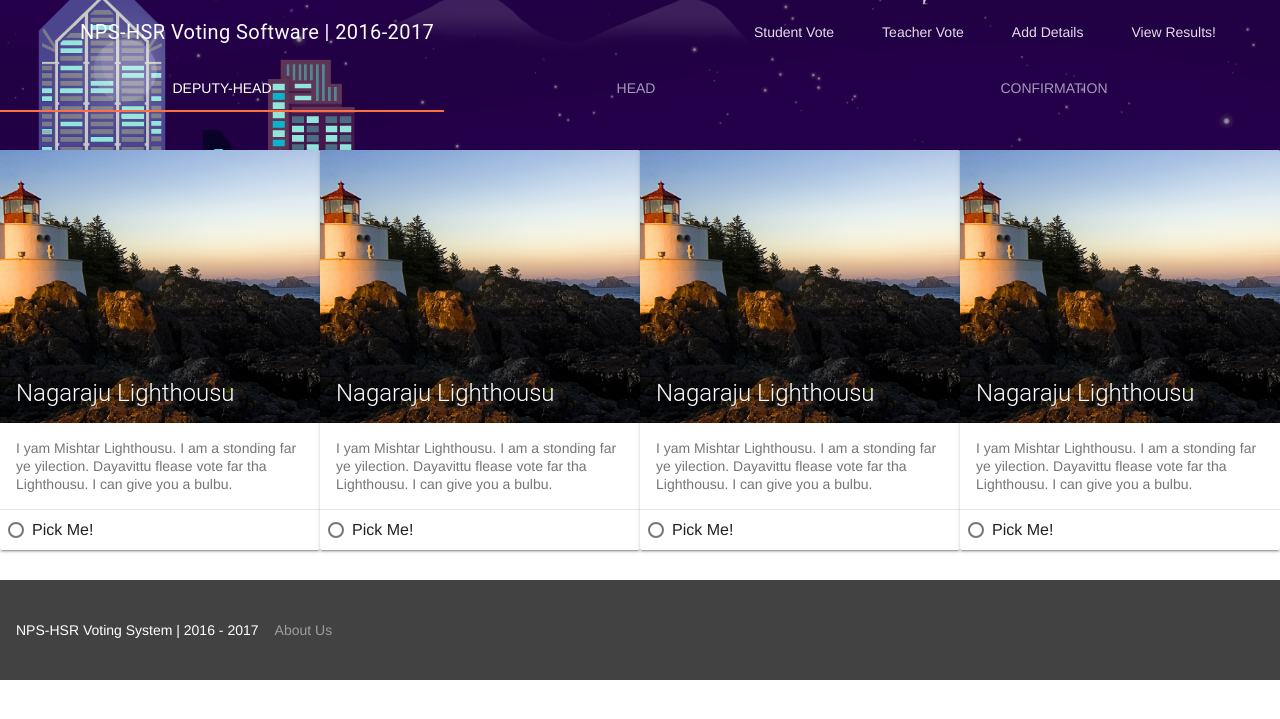
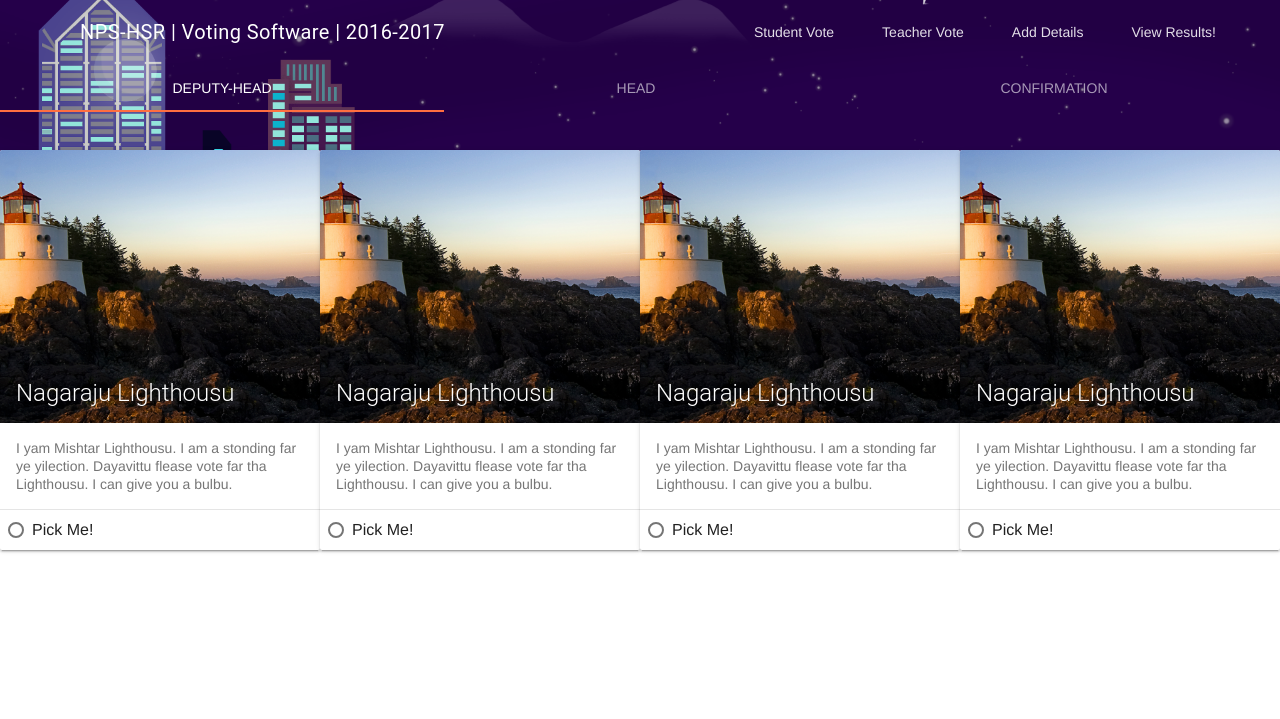
Before and after one commit to drakonizer/nps-dev, a PHP site: page / in a window 1280 px wide. Shown: the top 719 px of the page. Run offline with PHP 8.4, Linux system fonts and the light colour scheme; some libraries are stand-ins or nearby versions.

Commit message:
Revert "Add footer, minor changes"

```diff
--- a/index.html
+++ b/index.html
@@ -30,7 +30,7 @@
 			<header class="mdl-layout__header mdl-layout__header--transparent" >
 				<div class="mdl-layout__header-row">
 					<!-- Title -->
-					<span class="mdl-layout-title">NPS-HSR Voting Software | 2016-2017</span>
+					<span class="mdl-layout-title">NPS-HSR | Voting Software | 2016-2017</span>
 					<!--NOTE: We will use a different image and change the color of the text in the header accordingly -->
 					<!-- Add spacer, to align navigation to the right -->
 					<div class="mdl-layout-spacer"></div>
@@ -136,17 +136,5 @@
 		</div>
 		<!-- end of cards -->
 	</div>
-</body>
-
-	<!-- footer -->
-	<footer class="mdl-mini-footer" id="myfoot">
-	  <div class="mdl-mini-footer__left-section">
-	    <div class="mdl-logo">NPS-HSR Voting System | 2016 - 2017</div>
-	    <ul class="mdl-mini-footer__link-list">
-	      <li><a href="#">About Us</a></li>
-	    </ul>
-	  </div>
-	</footer>
-
-
+	</body>
 </html>
--- a/style.css
+++ b/style.css
@@ -5,27 +5,31 @@ div#bread {
 	margin-right: 0px;
 }
 
-div#logo a {
+div#logo a{
 	margin-left: 10px;
 }
 
-div#childu {
+div#childu
+{
 	display: inline-block;
 	margin-top: 150px;
 	margin-left: auto;
 }
 
-div#rusk {
+div#rusk
+{
 	text-align: center;
 }
 
-div#parentu {
+div#parentu
+{
 	display:flex;
 	justify-content:space-between;
 
 }
 
-div#passform {
+div#passform
+{
    position: relative;
    position: absolute;
    top: 50%;
@@ -34,7 +38,3 @@ div#passform {
    margin-right: -50%;
    transform: translate(-50%, -50%);
 }
-
-footer#myfoot {
-	margin-top: 30px;
-}
```
Also changed, not shown: pass-page.html (+0 -10 lines).
